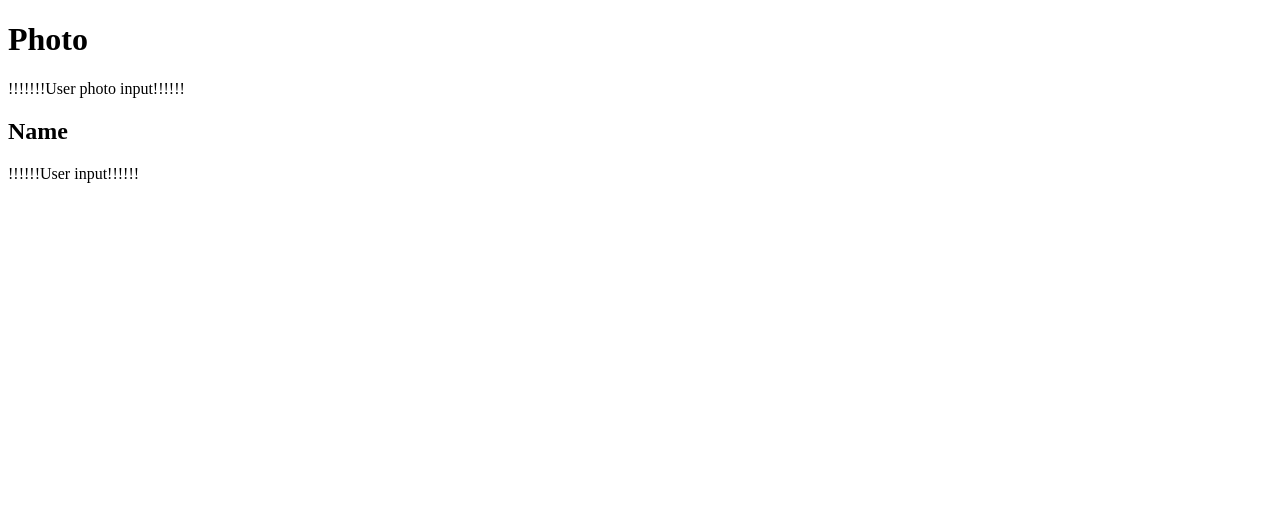
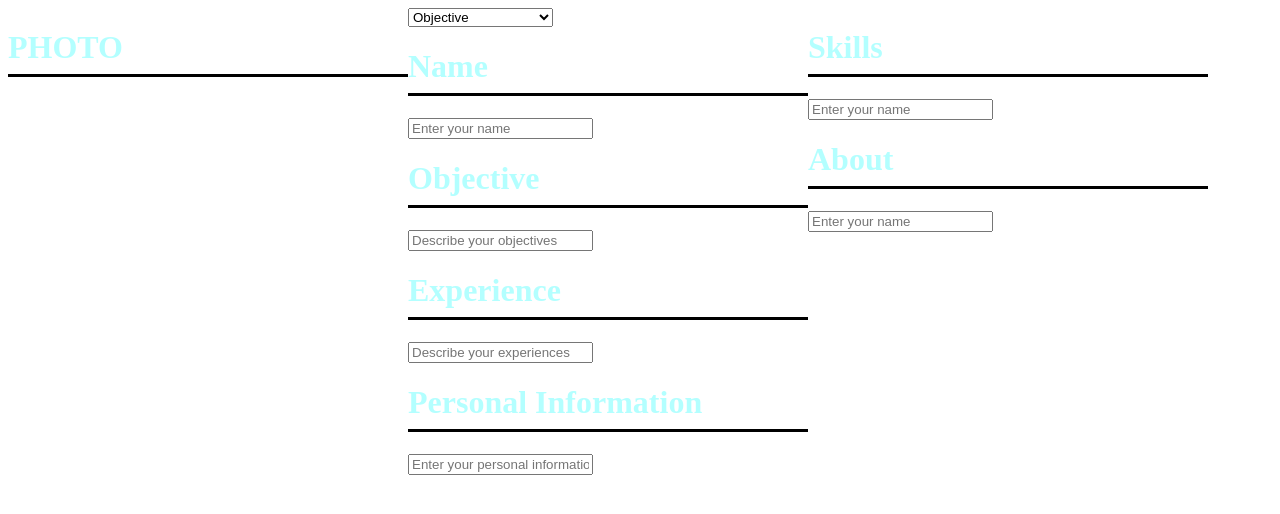
Before and after one commit to alexandreHO/Currilum-Vitae-Helper, a plain HTML site: page index.html in a window 1280 px wide. Drawn offline with Linux system fonts and the light colour scheme.

Commit message:
Clarifing the path

```diff
--- /dev/null
+++ b/Design.css
@@ -0,0 +1,33 @@
+h1 {
+    width: 400px;
+    padding-left: 0px;
+    padding-bottom: 8px;
+    border-bottom: 3px solid black;
+    color: #b3ffff
+}
+
+input{
+    color: yellowgreen;
+}
+
+#headers{
+
+}
+
+div {
+    float: left;
+}
+
+#divPhoto , p{
+    border: #b3ffff;
+    color: #b3ffff;
+
+}
+
+#divRight{
+
+}
+
+#divLeft{
+
+}
--- /dev/null
+++ b/Script.js
@@ -0,0 +1,11 @@
+var userName;
+var userobjective;
+var userExp;
+var userPI;
+var userAbout;
+var userSkills;
+
+function userInput(){
+    var str = document.getElementById("uInput")
+    alert("var value:" +str)
+}
--- a/index.html
+++ b/index.html
@@ -4,13 +4,48 @@
     <meta charset="UTF-8">
     <meta http-equiv="X-UA-Compatible" content="IE=edge">
     <meta name="viewport" content="width=device-width, initial-scale=1.0">
+    <link rel="stylesheet" href="Design.css">
     <title>Document</title>
 </head>
+
+<script src="Script.js"></script>
+
 <body>
-    <h1>Photo</h1>
-    <p>!!!!!!!User photo input!!!!!!</p>
+    <div id="divPhoto">
+        <h1>PHOTO</h1>
 
-    <h2>Name</h2>
-    <p>!!!!!!User input!!!!!!</p>
+    </div>
+
+    <div id = "divRight">
+        <label for="headers"></label>
+        <select>
+            <option value="objective">Objective</option>
+            <option value="exp">Experience</option>
+            <option value="pInfo">Personal Information</option>
+            <option value="skills">Skills</option>
+            <option value="about">About</option>
+        </select>
+
+        <h1>Name</h1>
+        <input id="uInput" placeholder="Enter your name">
+        <br>
+
+        <h1>Objective</h1>
+        <input id="uInput" placeholder="Describe your objectives">
+
+        <h1>Experience</h1>
+        <input id="uInput" placeholder="Describe your experiences">
+
+        <h1>Personal Information</h1>
+        <input id="uInput" placeholder="Enter your personal information">
+    </div>
+
+    <div id = "divLeft">
+        <h1>Skills</h1>
+        <input id="uInput" placeholder="Enter your name">
+
+        <h1>About</h1>
+        <input id="uInput" placeholder="Enter your name">
+    </div>
 </body>
 </html>
```
Also changed, not shown: 1 other file.
